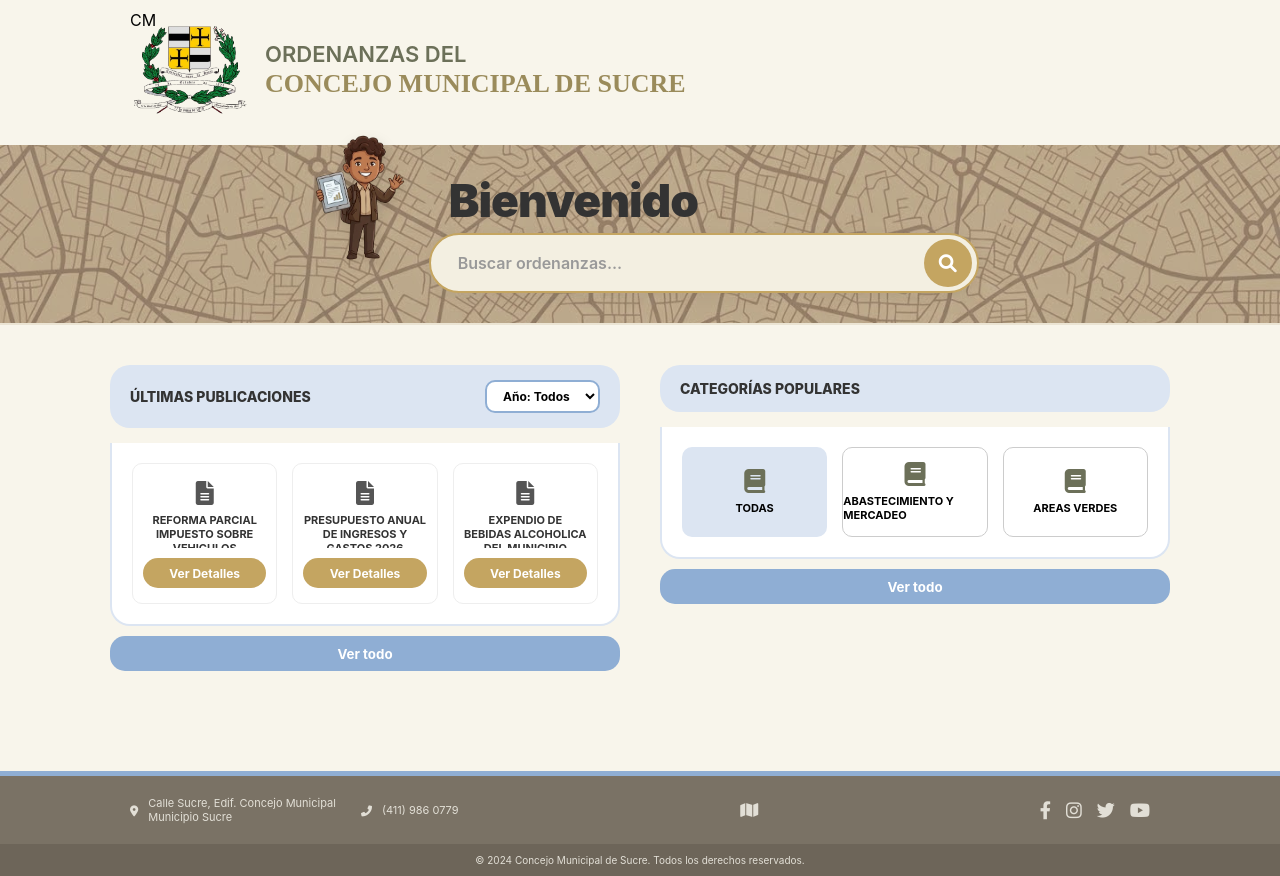
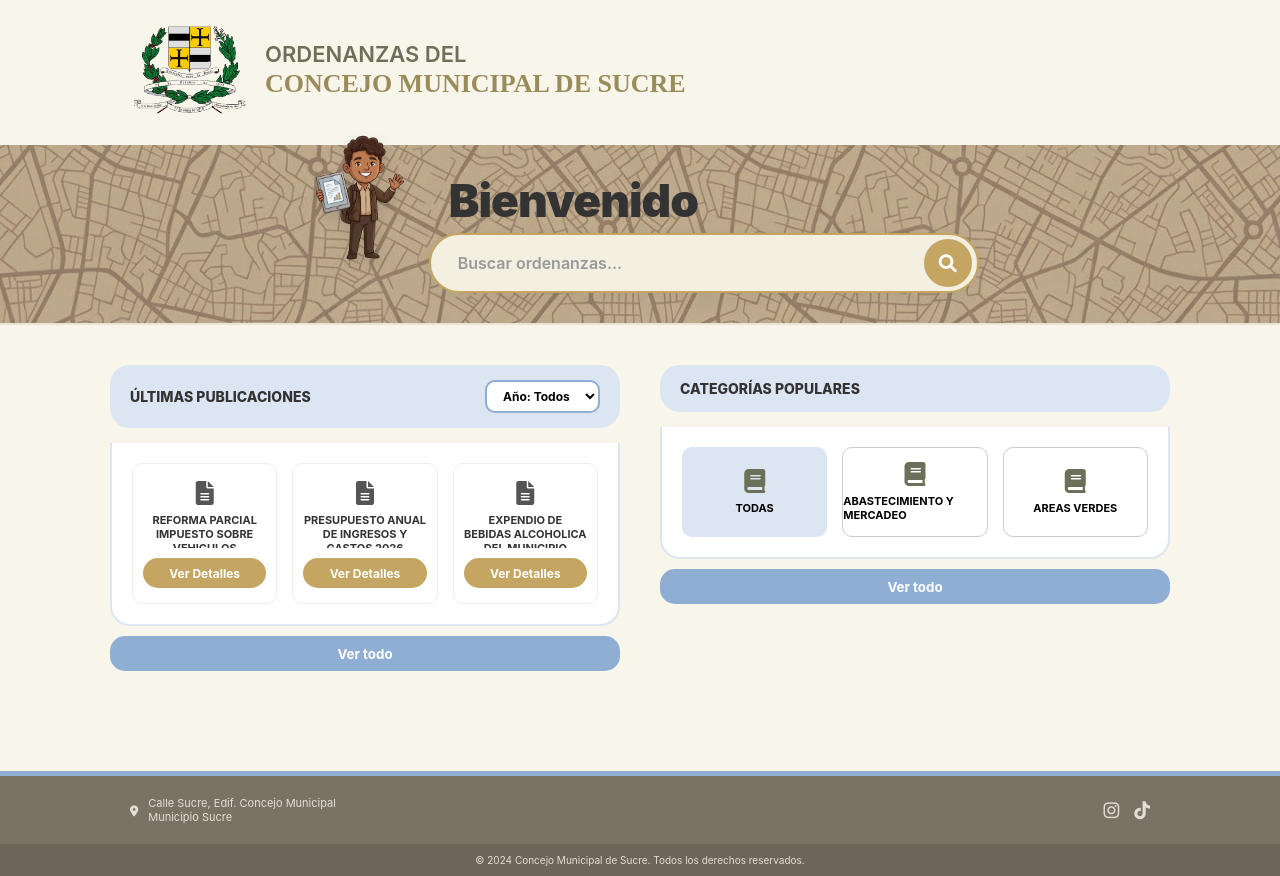
Before and after one commit to ordconcejosucre-sys/Ordenanzas-Sucre, a plain HTML site: page index.html in a window 1280 px wide. Drawn offline with Linux system fonts and the light colour scheme.

Commit message:
index.html

```diff
--- a/index.html
+++ b/index.html
@@ -12,7 +12,7 @@
 <div class="app-container">
     <div class="header">
         <div class="user-profile">
-            <div class="avatar">CM</div>
+            <div class="avatar"></div>
             <div class="greeting">
                 <h1>ORDENANZAS DEL</h1>
                 <p>CONCEJO MUNICIPAL DE SUCRE</p>
@@ -73,15 +73,10 @@
             <div class="footer-left">
                 <i class="fas fa-map-marker-alt"></i>
                 <div>Calle Sucre, Edif. Concejo Municipal<br>Municipio Sucre</div>
-                <i class="fas fa-phone-alt" style="margin-left: 15px;"></i>
-                <div>(411) 986 0779</div>
             </div>
-            <div class="footer-center"><i class="fas fa-map"></i></div>
             <div class="footer-right">
-                <a href="#" target="_blank"><i class="fab fa-facebook-f"></i></a>
-                <a href="#" target="_blank"><i class="fab fa-instagram"></i></a>
-                <a href="#" target="_blank"><i class="fab fa-twitter"></i></a>
-                <a href="#" target="_blank"><i class="fab fa-youtube"></i></a>
+                <a href="https://www.instagram.com/concejosucre_ve/" target="_blank"><i class="fab fa-instagram"></i></a>
+                <a href="https://www.tiktok.com/@concejosucre_ve" target="_blank"><i class="fab fa-tiktok"></i></a>
             </div>
         </div>
         <div class="footer-bottom">© 2024 Concejo Municipal de Sucre. Todos los derechos reservados.</div>
```
